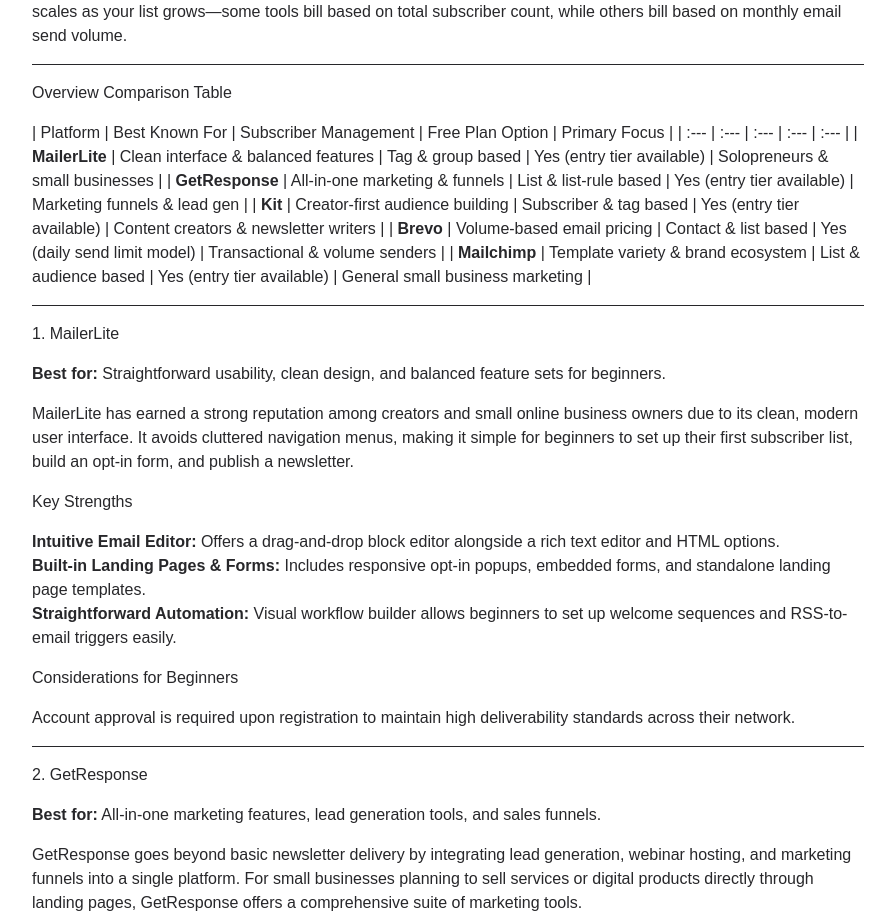
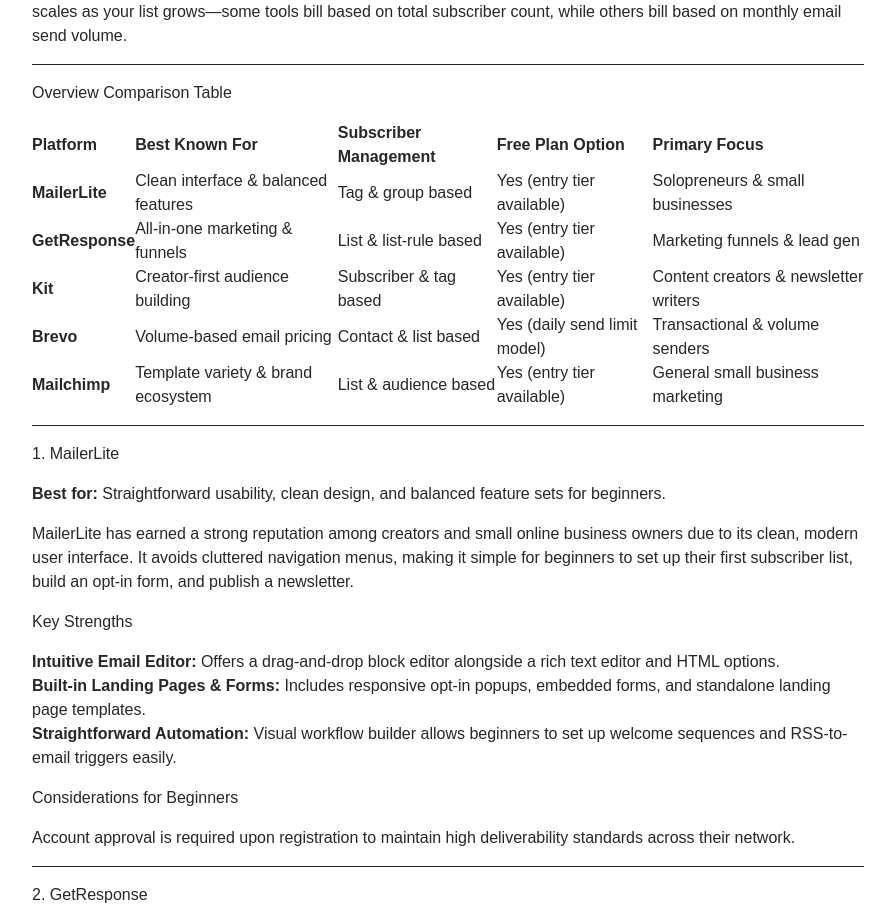
Before and after one commit to sayyedaaman2/creator-growth-tools, a Next.js app: page /articles/best-email-marketing-platforms-for-beginners in a window 1280 px wide. Shown: the part 1800-2718 px from the top of the page, without its empty margins (192-1087 px from the left). Built offline with nearby package versions, Linux system fonts and the light colour scheme; no server answers.

Commit message:
fix: repair MDX links and GFM tables

```diff
--- a/app/articles/[slug]/page.tsx
+++ b/app/articles/[slug]/page.tsx
@@ -1,12 +1,44 @@
 import type { Metadata } from "next";
+import Link from "next/link";
 import { notFound } from "next/navigation";
 import { MDXRemote } from "next-mdx-remote/rsc";
+import remarkGfm from "remark-gfm";
 import { getArticleBySlug, getAllArticleSlugs } from "@/lib/articles";
 import { siteConfig } from "@/lib/site-config";
 import { ArticleJsonLd } from "@/components/article-json-ld";
 
 // Enforce static generation for static export
 export const dynamicParams = false;
+
+interface MDXLinkProps extends React.AnchorHTMLAttributes<HTMLAnchorElement> {
+  href?: string;
+}
+
+function MDXLink({ href, children, ...props }: MDXLinkProps) {
+  if (!href) {
+    return <a {...props}>{children}</a>;
+  }
+
+  const isInternalLink = href.startsWith("/") && !href.startsWith("//");
+
+  if (isInternalLink) {
+    return (
+      <Link href={href} {...props}>
+        {children}
+      </Link>
+    );
+  }
+
+  return (
+    <a href={href} {...props}>
+      {children}
+    </a>
+  );
+}
+
+const mdxComponents = {
+  a: MDXLink,
+};
 
 interface PageProps {
   params: Promise<{
@@ -111,7 +143,15 @@
           </header>
 
           <div className="mt-6 space-y-4 text-zinc-800 dark:text-zinc-200">
-            <MDXRemote source={content} />
+            <MDXRemote
+              source={content}
+              options={{
+                mdxOptions: {
+                  remarkPlugins: [remarkGfm],
+                },
+              }}
+              components={mdxComponents}
+            />
           </div>
         </article>
       </div>
--- a/package.json
+++ b/package.json
@@ -13,7 +13,8 @@
     "next": "16.4.0",
     "next-mdx-remote": "^6.0.0",
     "react": "19.3.0",
-    "react-dom": "19.3.0"
+    "react-dom": "19.3.0",
+    "remark-gfm": "^4.0.1"
   },
   "devDependencies": {
     "@tailwindcss/postcss": "^4.3.3",
```
Also changed, not shown: 1 other file (tests, documents, lock files or other folders).
